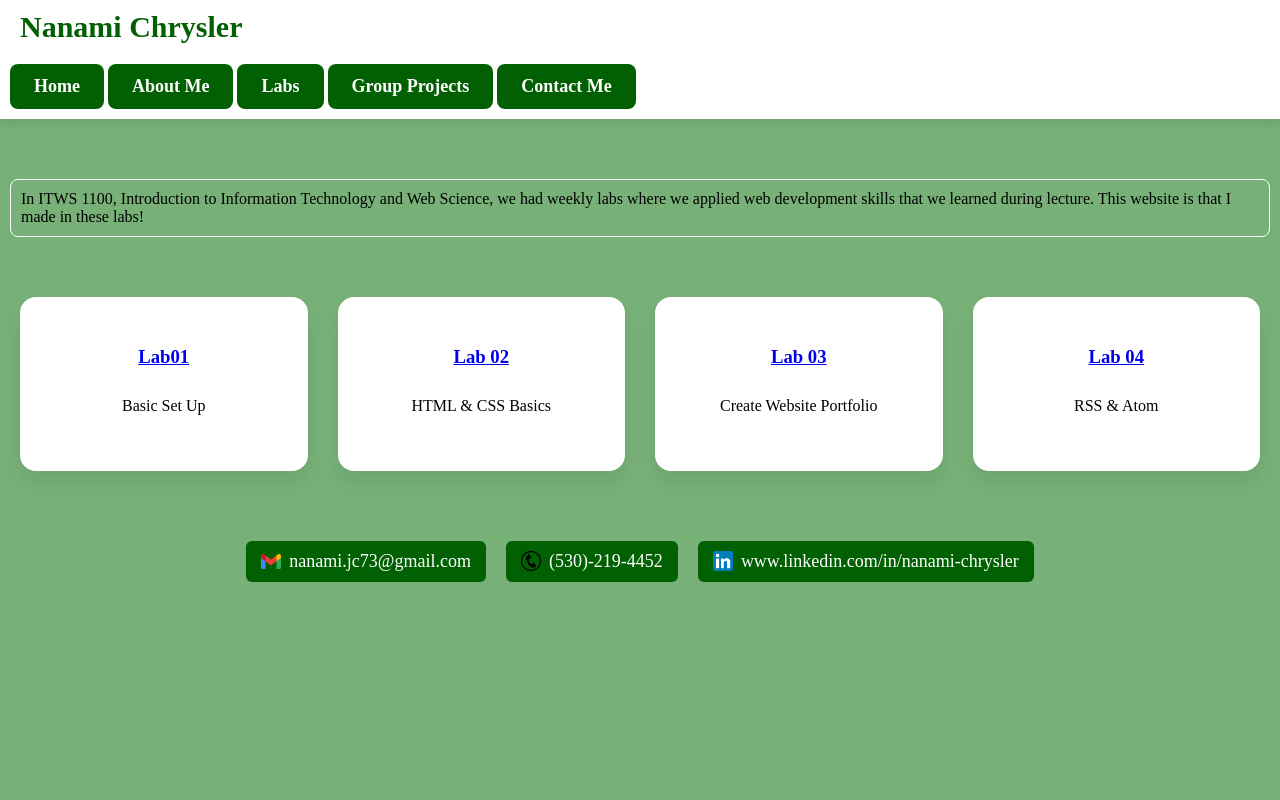
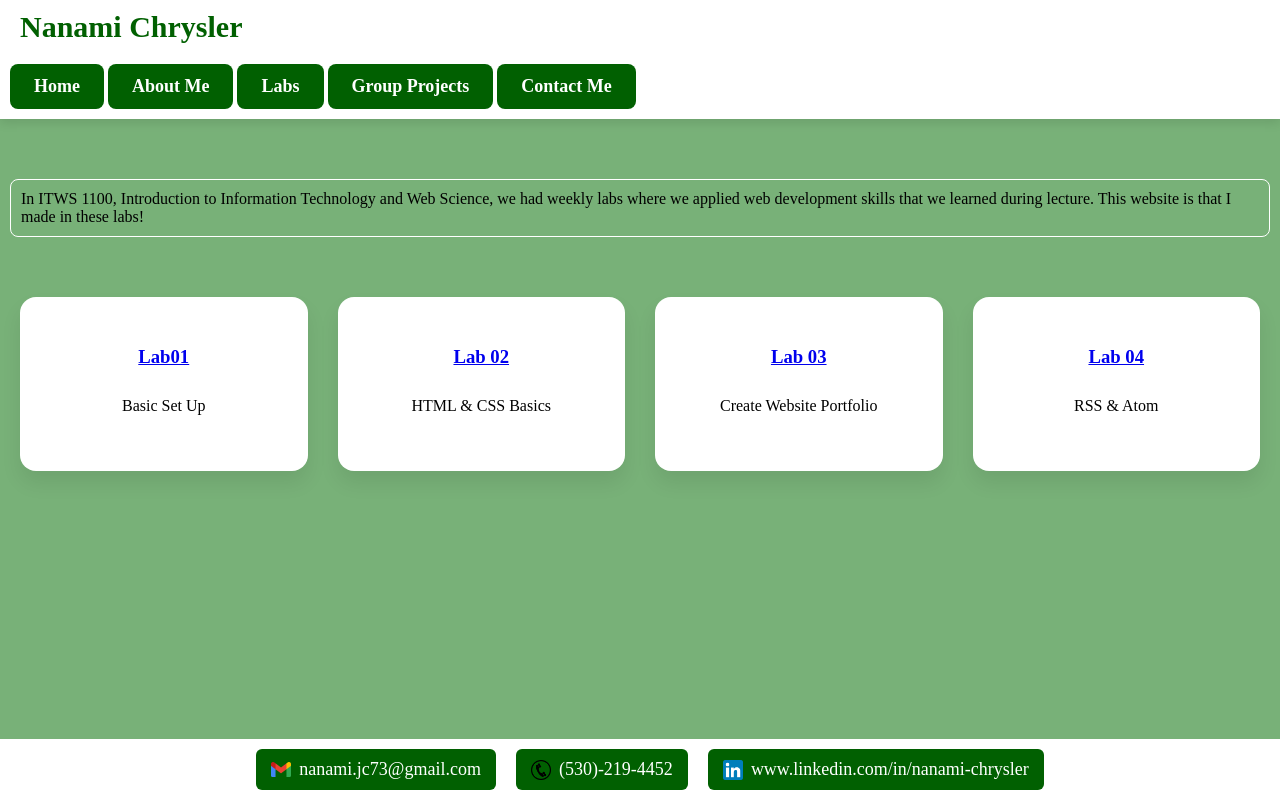
Before and after one commit to nanamichrysler/itws1100-chrysn, a PHP site: page /labs/labs.html in a window 1280 px wide. Run offline with PHP 8.4, Linux system fonts and the light colour scheme.

Commit message:
lab3b
commit 5

```diff
--- a/aboutMe/aboutme.html
+++ b/aboutMe/aboutme.html
@@ -45,7 +45,6 @@
         </p>
       </div>
     </div>
-    <div class="hero">
     <div class="contact-icons">
       <a href="mailto:nanami.jc73@gmail.com">
         <img src="../resources/images/gmail icon.png" alt="Gmail" class="img-gmail">
@@ -60,6 +59,5 @@
         www.linkedin.com/in/nanami-chrysler
       </a>
     </div>
-    </div>
   </body>
 </html>
--- a/index.html
+++ b/index.html
@@ -65,6 +65,7 @@
         </div>
       </div>
       <a href="aboutMe/aboutme.html" class="button cta">Learn More</a>
+    </section>
     <div class="contact-icons">
       <a href="mailto:nanami.jc73@gmail.com">
         <img src="../resources/images/gmail icon.png" alt="Gmail" class="img-gmail">
@@ -79,7 +80,5 @@
         www.linkedin.com/in/nanami-chrysler
       </a>
 </div>
-      </section>
-    </div>
   </body>
 </html>
--- a/labs/labs.html
+++ b/labs/labs.html
@@ -37,7 +37,6 @@
         <p>RSS & Atom</p>
       </div>
     </div>
-    <div class="hero">
     <div class="contact-icons">
       <a href="mailto:nanami.jc73@gmail.com">
         <img src="../resources/images/gmail icon.png" alt="Gmail" class="img-gmail">
@@ -52,6 +51,5 @@
         www.linkedin.com/in/nanami-chrysler
       </a>
     </div>
-    </div>
   </body>
 </html>
--- a/resources/mySite.css
+++ b/resources/mySite.css
@@ -1,6 +1,8 @@
 body {
   background-color: rgb(120, 177, 120);
   margin: 0;
+  position: relative;
+  padding-bottom: 60px; /* space equal to footer height */
 }
 
 h1 { /*logo*/
@@ -131,10 +133,16 @@ p {
 
 /*contact me page*/
 .contact-icons { /*line up in a row*/
+  background-color: white;
   display: flex;
   gap: 20px;
   justify-content: center;
+  padding: 10px;
   margin-top: 30px;
+  position: absolute;
+  bottom: 0;
+  left: 0;
+  width: 100%;
 }
 
 .contact-icons a { /*styling for the <a> tag*/
```
Lines whose indentation alone changed are shown as unchanged.
